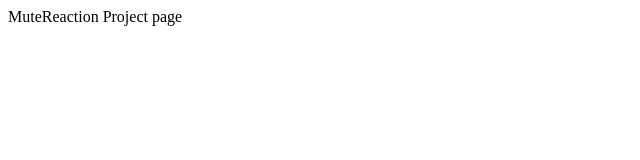
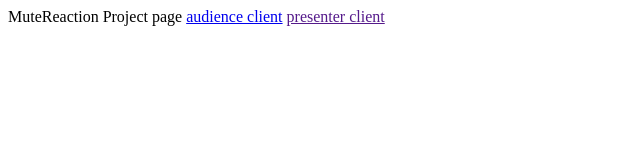
Before and after one commit to route29/route29.github.io, a plain HTML site: page index.html in a window 1280 px wide. Shown: the whole page, without its empty margins (0-640 px from the left). Drawn offline with Linux system fonts and the light colour scheme.

Commit message:
add link

```diff
--- a/index.html
+++ b/index.html
@@ -8,5 +8,7 @@
 </head>
 <body>
     <a>MuteReaction Project page</a>
+    <a href="https://mutealoud-audience.herokuapp.com/">audience client</a>
+    <a href="">presenter client</a>
 </body>
 </html>
```
